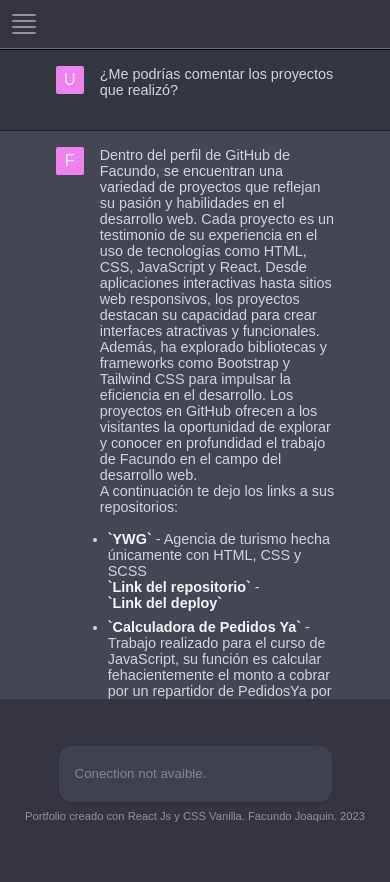
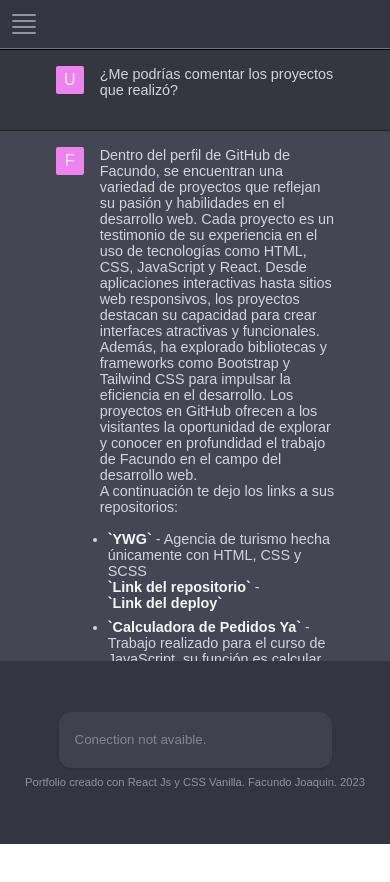
Before and after one commit to FacundoJoaquin/portfolio-chatgpt, a React (Vite) app: page /proyects in a window 390 px wide. Shown: the top 882 px of the page. After the commit the page ends 844 px from the top, so only its background shows below. Built offline with nearby package versions, Linux system fonts and the light colour scheme; a web font is replaced by a local one.

Commit message:
ajustes responsive

```diff
--- a/src/App.css
+++ b/src/App.css
@@ -59,7 +59,6 @@ a {
 	.app {
 		display: flex;
 		flex-direction: column;
-		height: calc(100% - 3rem);
 	}
 	.app-main {
 		width: 100%;
@@ -79,6 +78,9 @@ a {
 		border-bottom: 1px solid #707284;
 		display: flex;
 		align-items: center;
+		position: relative;
+		top: 0;
+		left: 0;
 	}
 
 }
```
